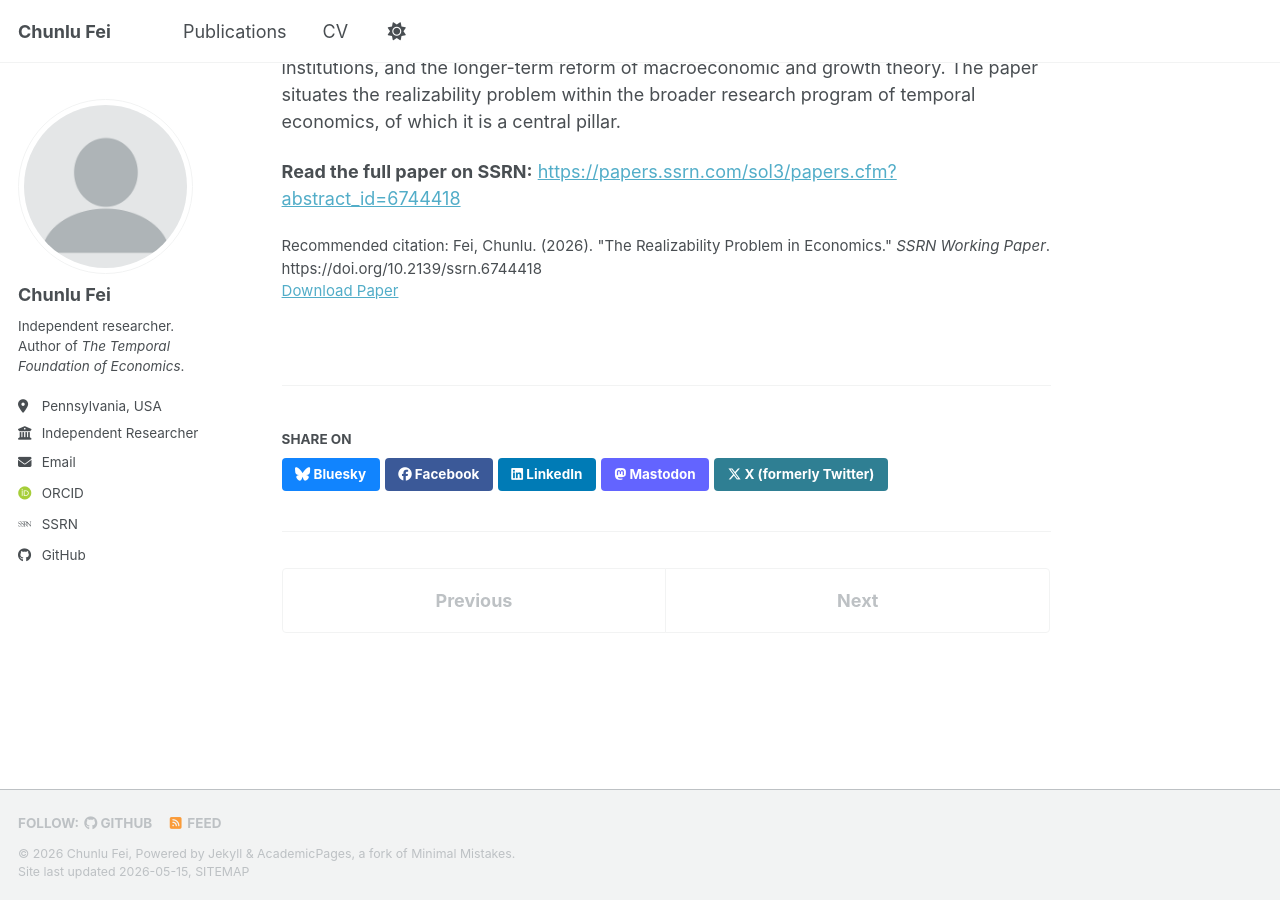
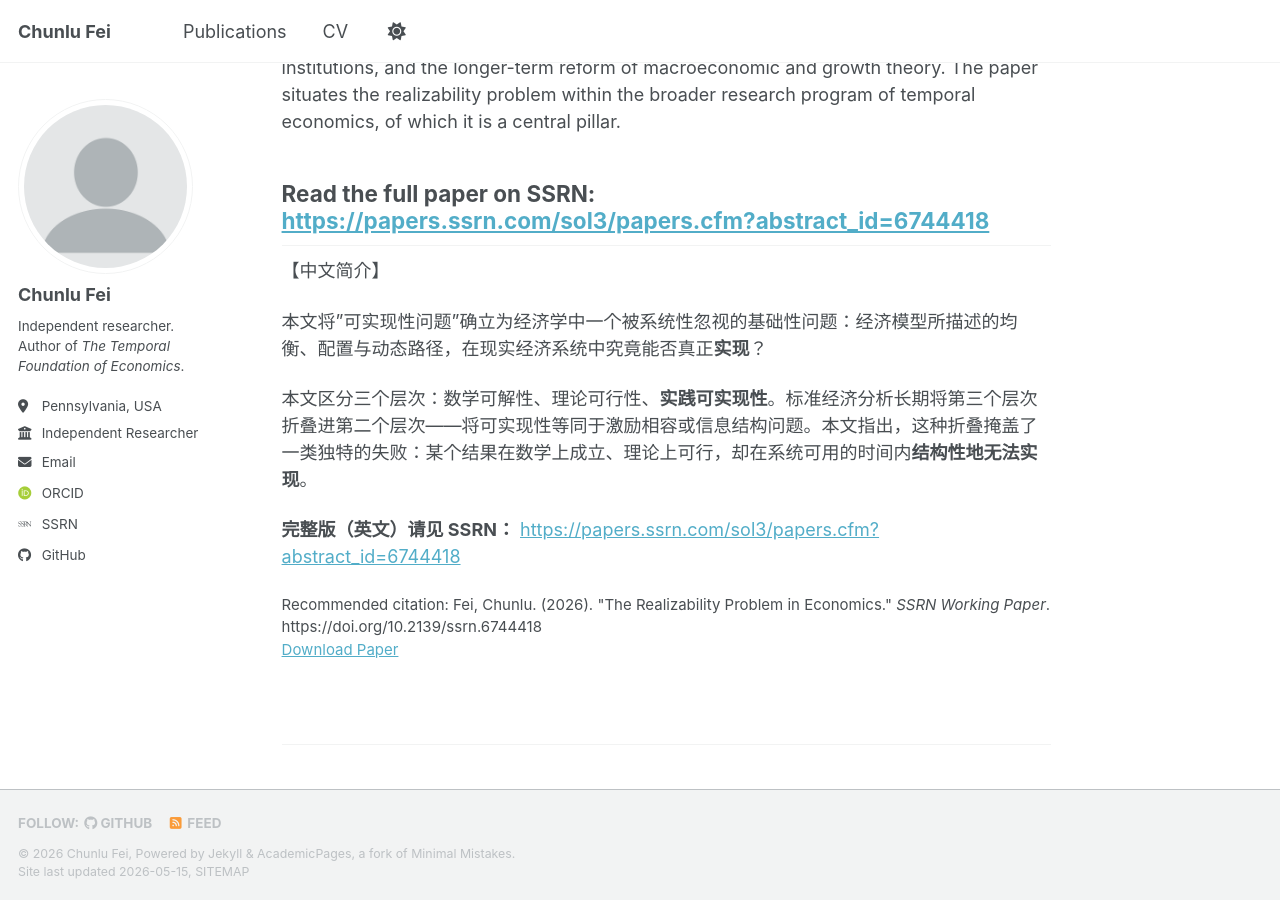
Before and after one commit to chunlufei/chunlufei.github.io, a Jekyll site: the page built from _publications/2026-05-10-realizability-problem.md, in a window 1280 px wide and 900 px high, scrolled down 734 px. Built offline with Jekyll 4.4.1, drawn with Linux system fonts in a browser that asks for light colours; some web fonts are replaced; a script bundle is joined from its source files by our own code; library files that are not in the unit come from our copies.

Commit message:
Update 2026-05-10-realizability-problem.md

```diff
--- a/_publications/2026-05-10-realizability-problem.md
+++ b/_publications/2026-05-10-realizability-problem.md
@@ -23,3 +23,13 @@ Standard economic analysis has tended to collapse the third level into the secon
 The argument has direct implications for the evaluation of policy proposals, the design of institutions, and the longer-term reform of macroeconomic and growth theory. The paper situates the realizability problem within the broader research program of temporal economics, of which it is a central pillar.
 
 **Read the full paper on SSRN:** [https://papers.ssrn.com/sol3/papers.cfm?abstract_id=6744418](https://papers.ssrn.com/sol3/papers.cfm?abstract_id=6744418)
+---
+
+【中文简介】
+
+本文将"可实现性问题"确立为经济学中一个被系统性忽视的基础性问题：经济模型所描述的均衡、配置与动态路径，在现实经济系统中究竟能否真正**实现**？
+
+本文区分三个层次：数学可解性、理论可行性、**实践可实现性**。标准经济分析长期将第三个层次折叠进第二个层次——将可实现性等同于激励相容或信息结构问题。本文指出，这种折叠掩盖了一类独特的失败：某个结果在数学上成立、理论上可行，却在系统可用的时间内**结构性地无法实现**。
+
+**完整版（英文）请见 SSRN：**
+[https://papers.ssrn.com/sol3/papers.cfm?abstract_id=6744418](https://papers.ssrn.com/sol3/papers.cfm?abstract_id=6744418)
```
